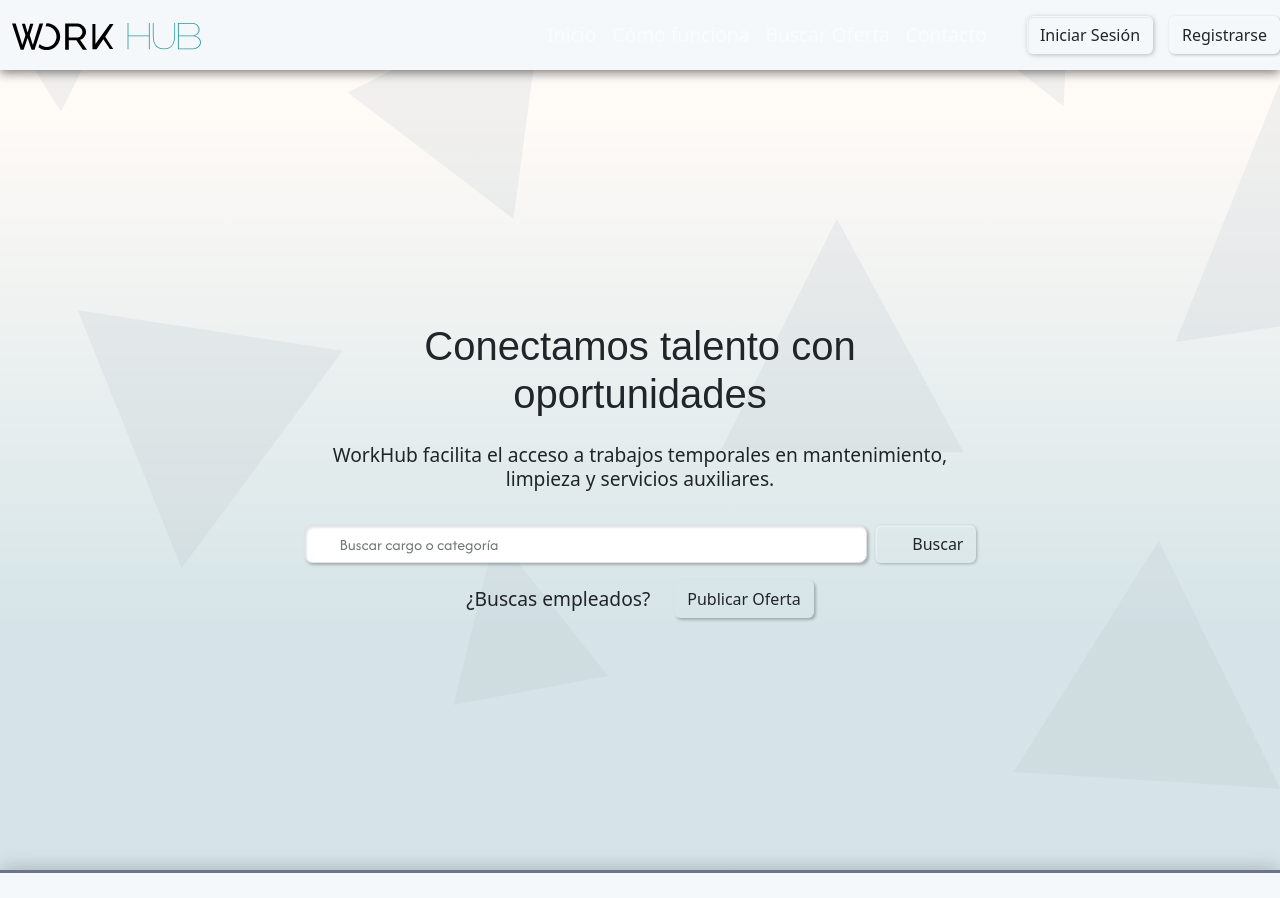
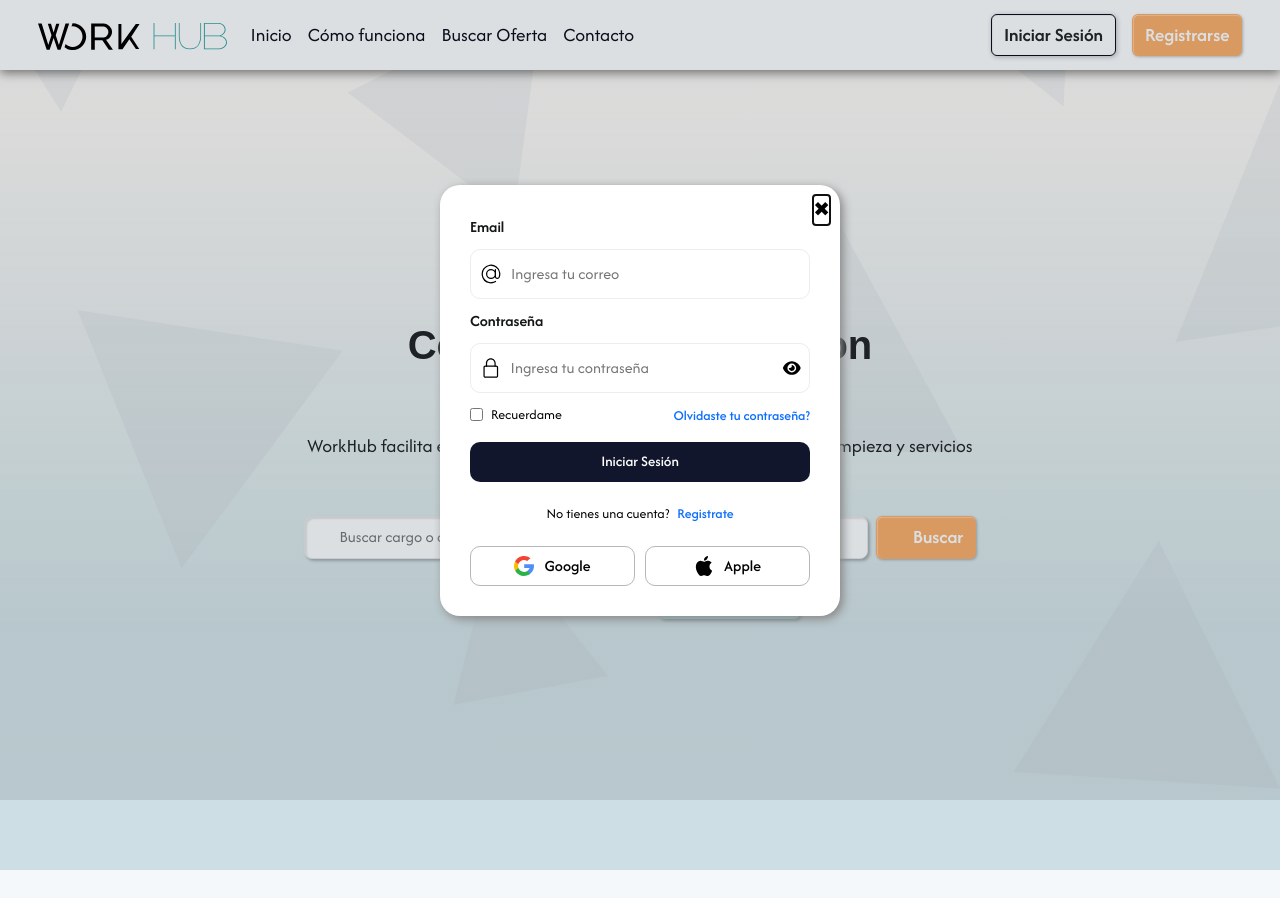
Before and after one commit to ChrisJara1415/WorkHub_Django, a Django app: page / in a window 1280 px wide, after a click on "Iniciar Sesión"; the page is wider, and only the part inside the window is pictured. Shown: the top 898 px of that part. Run offline with Django 5.2, Linux system fonts and the light colour scheme; some libraries are stand-ins or nearby versions.

Commit message:
Se avanza la landing, pero me falta saber por qué no me cargan los icons

```diff
--- a/landing/static/css/header-footer.css
+++ b/landing/static/css/header-footer.css
@@ -1,5 +1,4 @@
 /* Header */
-
 header {
     height: 70px;
     box-shadow: 0 3px 10px rgb(0, 0, 0, 0.5);
@@ -14,6 +13,7 @@ header {
 .navbar {
     padding-inline: clamp(0.8rem, 2vw, 2rem);
     gap: 1.2rem;
+    width: 100vh;
 }
 
 .navbar-collapse {
--- a/landing/templates/base.html
+++ b/landing/templates/base.html
@@ -6,17 +6,19 @@
     <meta name="viewport" content="width=device-width, initial-scale=1.0">
     <title>{% block title %}WorkHub{% endblock %}</title>
     {% load static %}
-    <link rel="stylesheet" href="{% static 'css/index.css' %}">
-    <link rel="stylesheet" href="{% static 'css/common.css' %}">
-    <link rel="stylesheet" href="{% static 'css/header-footer.css' %}">
-    <link rel="stylesheet" href="{% static 'css/modal.css' %}">
-    <link rel="stylesheet" href="https://cdn.jsdelivr.net/npm/bootstrap-icons@1.11.3/font/bootstrap-icons.css">
-    <link  rel="stylesheet" href="https://cdn.jsdelivr.net/npm/bootstrap@5.3.8/dist/css/bootstrap.min.css">
+    <link rel="stylesheet" type="text/css" href="https://cdn.jsdelivr.net/npm/bootstrap@5.3.8/dist/css/bootstrap.min.css">
+    <link rel="stylesheet" type="text/css" href="{% static 'css/index.css' %}">
+    <link rel="stylesheet" type="text/css" href="{% static 'css/header-footer.css' %}">
+    <link rel="stylesheet" type="text/css" href="https://cdn.jsdelivr.net/npm/@splidejs/splide@4.1.4/dist/css/splide.min.css">
+    <link rel="stylesheet" type="text/css" href="https://cdn.jsdelivr.net/npm/bootstrap-icons@1.11.3/font/bootstrap-icons.css">
+    <link rel="stylesheet" type="text/css" href="{% static 'css/modal.css' %}">
+    <link rel="stylesheet" type="text/css" href="{% static 'css/common.css' %}">
 </head>
 
 <body>
     {% include "partials/header.html" %}
-
+    {% include "partials/modal-login.html" %}
+    {% include "partials/modal-signup.html" %}
     <main>
         {% block content %}{% endblock %}
     </main>
--- a/landing/templates/landing/index.html
+++ b/landing/templates/landing/index.html
@@ -272,7 +272,4 @@
 <script src="{% static 'js/register.js' %}"></script>
 <script src="https://cdn.jsdelivr.net/npm/bootstrap@5.3.8/dist/js/bootstrap.bundle.min.js"></script>
 
-<div id="modal-login"></div>
-<div id="modal-signup"></div>
-
 </html>
--- a/landing/templates/partials/header.html
+++ b/landing/templates/partials/header.html
@@ -1,14 +1,14 @@
 {% load static %}
 <header class="align-content-center bk-blankest">
-    <nav class="navbar  bk-blankest cl-dark navbar-expand-md  navbar-dark " id="myNav">
-        <div class="container-fluid pe-0 ">
-            <a class="navbar-brand " href="/index.html"> <img id="imgHeader" src="{% static 'img/logo/logotipoWK.svg' %}"
-                    alt="logotipo Work Hub"></a>
+    <nav class="navbar navbar-expand-lg navbar-dark bg-blankest w-100" id="myNav">
+        <div class="container-fluid">
+            <a class="navbar-brand " href="/index.html"> <img id="imgHeader"
+                    src="{% static 'img/logo/logotipoWK.svg' %}" alt="logotipo Work Hub"></a>
             <button class="navbar-toggler " type="button" data-bs-toggle="collapse" data-bs-target="#collapsibleNavbar">
                 <span class="navbar-toggler-icon cl-dark"></span>
             </button>
-            <div class="collapse navbar-collapse justify-content-end  fs" id="collapsibleNavbar">
-                <ul class="navbar-nav ">
+            <div class="collapse navbar-collapse justify-content-between fs" id="collapsibleNavbar">
+                <ul class="navbar-nav">
                     <li class="nav-item">
                         <a class="nav-link cl-dark my-Link" href="/index.html">Inicio</a>
                     </li>
@@ -19,7 +19,7 @@
                         <a class="nav-link cl-dark my-Link" href="#ldg-busqueda">Buscar Oferta</a>
                     </li>
                     <li class="nav-item">
-                        <a class="nav-link cl-dark my-Link" href="/pages/contact-us.html">Contacto</a>
+                        <a class="nav-link cl-dark my-Link" href="/contact-us.html">Contacto</a>
                     </li>
                 </ul>
                 <div class="d-grid gap-2 d-md-flex justify-content-md-end ">
--- /dev/null
+++ b/landing/templates/partials/modal-login.html
@@ -0,0 +1,93 @@
+<dialog id="modalLogin" closedby="any">
+    <form class="form">
+
+        <button onclick="closeModal(event)" class="close">✖</button>
+
+        <div class="flex-column">
+            <label for="email">Email</label>
+        </div>
+        <div class="inputForm">
+            <svg height="20" viewBox="0 0 32 32" width="20" xmlns="http://www.w3.org/2000/svg">
+                <g id="Layer_3" data-name="Layer 3">
+                    <path
+                        d="m30.853 13.87a15 15 0 0 0 -29.729 4.082 15.1 15.1 0 0 0 12.876 12.918 15.6 15.6 0 0 0 2.016.13 14.85 14.85 0 0 0 7.715-2.145 1 1 0 1 0 -1.031-1.711 13.007 13.007 0 1 1 5.458-6.529 2.149 2.149 0 0 1 -4.158-.759v-10.856a1 1 0 0 0 -2 0v1.726a8 8 0 1 0 .2 10.325 4.135 4.135 0 0 0 7.83.274 15.2 15.2 0 0 0 .823-7.455zm-14.853 8.13a6 6 0 1 1 6-6 6.006 6.006 0 0 1 -6 6z">
+                    </path>
+                </g>
+            </svg>
+            <input id="email" type="email" class="input" placeholder="Ingresa tu correo">
+        </div>
+
+        <div class="flex-column">
+            <label for="password">Contraseña </label>
+        </div>
+        <div class="inputForm">
+            <svg height="20" viewBox="-64 0 512 512" width="20" xmlns="http://www.w3.org/2000/svg">
+                <path
+                    d="m336 512h-288c-26.453125 0-48-21.523438-48-48v-224c0-26.476562 21.546875-48 48-48h288c26.453125 0 48 21.523438 48 48v224c0 26.476562-21.546875 48-48 48zm-288-288c-8.8125 0-16 7.167969-16 16v224c0 8.832031 7.1875 16 16 16h288c8.8125 0 16-7.167969 16-16v-224c0-8.832031-7.1875-16-16-16zm0 0">
+                </path>
+                <path
+                    d="m304 224c-8.832031 0-16-7.167969-16-16v-80c0-52.929688-43.070312-96-96-96s-96 43.070312-96 96v80c0 8.832031-7.167969 16-16 16s-16-7.167969-16-16v-80c0-70.59375 57.40625-128 128-128s128 57.40625 128 128v80c0 8.832031-7.167969 16-16 16zm0 0">
+                </path>
+            </svg>
+            <input id="password" type="password" class="input" placeholder="Ingresa tu contraseña">
+            <svg onclick="togglePassword()" class="me-2" viewBox="0 0 576 512" height="1em"
+                xmlns="http://www.w3.org/2000/svg">
+                <path
+                    d="M288 32c-80.8 0-145.5 36.8-192.6 80.6C48.6 156 17.3 208 2.5 243.7c-3.3 7.9-3.3 16.7 0 24.6C17.3 304 48.6 356 95.4 399.4C142.5 443.2 207.2 480 288 480s145.5-36.8 192.6-80.6c46.8-43.5 78.1-95.4 93-131.1c3.3-7.9 3.3-16.7 0-24.6c-14.9-35.7-46.2-87.7-93-131.1C433.5 68.8 368.8 32 288 32zM144 256a144 144 0 1 1 288 0 144 144 0 1 1 -288 0zm144-64c0 35.3-28.7 64-64 64c-7.1 0-13.9-1.2-20.3-3.3c-5.5-1.8-11.9 1.6-11.7 7.4c.3 6.9 1.3 13.8 3.2 20.7c13.7 51.2 66.4 81.6 117.6 67.9s81.6-66.4 67.9-117.6c-11.1-41.5-47.8-69.4-88.6-71.1c-5.8-.2-9.2 6.1-7.4 11.7c2.1 6.4 3.3 13.2 3.3 20.3z">
+                </path>
+            </svg>
+        </div>
+
+        <div class="flex-row">
+            <div class="d-flex align-items-center gap-2">
+                <input id="checkbox" type="checkbox">
+                <label for="checkbox">Recuerdame </label>
+            </div>
+            <a class="text-decoration-none" href="#"><span class="span">Olvidaste tu contraseña?</span></a>
+        </div>
+
+        <button onclick="validateLogin()" id="btn-log-in" class="button-submit">Iniciar Sesión</button>
+
+        <p class="p">No tienes una cuenta? <a onclick="changeModal()" id="change-modal"
+                class="text-decoration-none"><span class="span">Registrate</span></a></p>
+        <div class="flex-row">
+            <button class="btn-login">
+                <svg version="1.1" width="20" id="Layer_1" xmlns="http://www.w3.org/2000/svg"
+                    xmlns:xlink="http://www.w3.org/1999/xlink" x="0px" y="0px" viewBox="0 0 512 512"
+                    style="enable-background:new 0 0 512 512;" xml:space="preserve">
+                    <path style="fill:#FBBB00;" d="M113.47,309.408L95.648,375.94l-65.139,1.378C11.042,341.211,0,299.9,0,256
+        c0-42.451,10.324-82.483,28.624-117.732h0.014l57.992,10.632l25.404,57.644c-5.317,15.501-8.215,32.141-8.215,49.456
+        C103.821,274.792,107.225,292.797,113.47,309.408z"></path>
+                    <path style="fill:#518EF8;" d="M507.527,208.176C510.467,223.662,512,239.655,512,256c0,18.328-1.927,36.206-5.598,53.451
+        c-12.462,58.683-45.025,109.925-90.134,146.187l-0.014-0.014l-73.044-3.727l-10.338-64.535
+        c29.932-17.554,53.324-45.025,65.646-77.911h-136.89V208.176h138.887L507.527,208.176L507.527,208.176z"></path>
+                    <path style="fill:#28B446;" d="M416.253,455.624l0.014,0.014C372.396,490.901,316.666,512,256,512
+        c-97.491,0-182.252-54.491-225.491-134.681l82.961-67.91c21.619,57.698,77.278,98.771,142.53,98.771
+        c28.047,0,54.323-7.582,76.87-20.818L416.253,455.624z"></path>
+                    <path style="fill:#F14336;" d="M419.404,58.936l-82.933,67.896c-23.335-14.586-50.919-23.012-80.471-23.012
+        c-66.729,0-123.429,42.957-143.965,102.724l-83.397-68.276h-0.014C71.23,56.123,157.06,0,256,0
+        C318.115,0,375.068,22.126,419.404,58.936z"></path>
+                </svg>
+                Google
+            </button>
+
+            <button class="btn-login">
+                <svg version="1.1" height="20" width="20" id="Capa_1" xmlns="http://www.w3.org/2000/svg"
+                    xmlns:xlink="http://www.w3.org/1999/xlink" x="0px" y="0px" viewBox="0 0 22.773 22.773"
+                    style="enable-background:new 0 0 22.773 22.773;" xml:space="preserve">
+                    <g>
+                        <g>
+                            <path
+                                d="M15.769,0c0.053,0,0.106,0,0.162,0c0.13,1.606-0.483,2.806-1.228,3.675c-0.731,0.863-1.732,1.7-3.351,1.573 c-0.108-1.583,0.506-2.694,1.25-3.561C13.292,0.879,14.557,0.16,15.769,0z">
+                            </path>
+                            <path
+                                d="M20.67,16.716c0,0.016,0,0.03,0,0.045c-0.455,1.378-1.104,2.559-1.896,3.655c-0.723,0.995-1.609,2.334-3.191,2.334 c-1.367,0-2.275-0.879-3.676-0.903c-1.482-0.024-2.297,0.735-3.652,0.926c-0.155,0-0.31,0-0.462,0 c-0.995-0.144-1.798-0.932-2.383-1.642c-1.725-2.098-3.058-4.808-3.306-8.276c0-0.34,0-0.679,0-1.019 c0.105-2.482,1.311-4.5,2.914-5.478c0.846-0.52,2.009-0.963,3.304-0.765c0.555,0.086,1.122,0.276,1.619,0.464 c0.471,0.181,1.06,0.502,1.618,0.485c0.378-0.011,0.754-0.208,1.135-0.347c1.116-0.403,2.21-0.865,3.652-0.648 c1.733,0.262,2.963,1.032,3.723,2.22c-1.466,0.933-2.625,2.339-2.427,4.74C17.818,14.688,19.086,15.964,20.67,16.716z">
+                            </path>
+                        </g>
+                    </g>
+                </svg>
+                Apple
+            </button>
+        </div>
+    </form>
+</dialog>
--- /dev/null
+++ b/landing/templates/partials/modal-signup.html
@@ -0,0 +1,89 @@
+<dialog id="modalSignUp" closedby="any">
+  <form class="form">
+
+      <button onclick="closeModalSignUp(event)" class="close">✖</button>
+
+    <div class="flex-column">
+      <label for="email-sign-up">Email </label>
+    </div>
+    <div class="inputForm">
+      <svg height="20" viewBox="0 0 32 32" width="20" xmlns="http://www.w3.org/2000/svg">
+        <g id="Layer_3" data-name="Layer 3">
+          <path
+            d="m30.853 13.87a15 15 0 0 0 -29.729 4.082 15.1 15.1 0 0 0 12.876 12.918 15.6 15.6 0 0 0 2.016.13 14.85 14.85 0 0 0 7.715-2.145 1 1 0 1 0 -1.031-1.711 13.007 13.007 0 1 1 5.458-6.529 2.149 2.149 0 0 1 -4.158-.759v-10.856a1 1 0 0 0 -2 0v1.726a8 8 0 1 0 .2 10.325 4.135 4.135 0 0 0 7.83.274 15.2 15.2 0 0 0 .823-7.455zm-14.853 8.13a6 6 0 1 1 6-6 6.006 6.006 0 0 1 -6 6z">
+          </path>
+        </g>
+      </svg>
+      <input id="email-sign-up" type="email" class="input" placeholder="Ingresa tu correo">
+    </div>
+
+    <div class="flex-column">
+      <label for="password-sign-up">Contraseña </label>
+    </div>
+    <div class="inputForm">
+      <svg height="20" viewBox="-64 0 512 512" width="20" xmlns="http://www.w3.org/2000/svg">
+        <path
+          d="m336 512h-288c-26.453125 0-48-21.523438-48-48v-224c0-26.476562 21.546875-48 48-48h288c26.453125 0 48 21.523438 48 48v224c0 26.476562-21.546875 48-48 48zm-288-288c-8.8125 0-16 7.167969-16 16v224c0 8.832031 7.1875 16 16 16h288c8.8125 0 16-7.167969 16-16v-224c0-8.832031-7.1875-16-16-16zm0 0">
+        </path>
+        <path
+          d="m304 224c-8.832031 0-16-7.167969-16-16v-80c0-52.929688-43.070312-96-96-96s-96 43.070312-96 96v80c0 8.832031-7.167969 16-16 16s-16-7.167969-16-16v-80c0-70.59375 57.40625-128 128-128s128 57.40625 128 128v80c0 8.832031-7.167969 16-16 16zm0 0">
+        </path>
+      </svg>
+      <input id="password-sign-up" type="password" class="input" placeholder="Ingresa tu contraseña">
+      <svg class="me-2" viewBox="0 0 576 512" height="1em" xmlns="http://www.w3.org/2000/svg">
+        <path
+          d="M288 32c-80.8 0-145.5 36.8-192.6 80.6C48.6 156 17.3 208 2.5 243.7c-3.3 7.9-3.3 16.7 0 24.6C17.3 304 48.6 356 95.4 399.4C142.5 443.2 207.2 480 288 480s145.5-36.8 192.6-80.6c46.8-43.5 78.1-95.4 93-131.1c3.3-7.9 3.3-16.7 0-24.6c-14.9-35.7-46.2-87.7-93-131.1C433.5 68.8 368.8 32 288 32zM144 256a144 144 0 1 1 288 0 144 144 0 1 1 -288 0zm144-64c0 35.3-28.7 64-64 64c-7.1 0-13.9-1.2-20.3-3.3c-5.5-1.8-11.9 1.6-11.7 7.4c.3 6.9 1.3 13.8 3.2 20.7c13.7 51.2 66.4 81.6 117.6 67.9s81.6-66.4 67.9-117.6c-11.1-41.5-47.8-69.4-88.6-71.1c-5.8-.2-9.2 6.1-7.4 11.7c2.1 6.4 3.3 13.2 3.3 20.3z">
+        </path>
+      </svg>
+    </div>
+
+    <button onclick="signUp()" id="btn-sign-up" class="button-submit">Registrarse
+    </button>
+    <p class="p m-0">O registrate con</p>
+
+    <div class="flex-row">
+      <button class="btn-login">Google</button>
+      <button class="btn-login">Apple</button>
+    </div>
+    <div class="flex-row">
+      <button class="btn-login">
+        <svg version="1.1" width="20" id="Layer_1" xmlns="http://www.w3.org/2000/svg"
+          xmlns:xlink="http://www.w3.org/1999/xlink" x="0px" y="0px" viewBox="0 0 512 512"
+          style="enable-background:new 0 0 512 512;" xml:space="preserve">
+          <path style="fill:#FBBB00;" d="M113.47,309.408L95.648,375.94l-65.139,1.378C11.042,341.211,0,299.9,0,256
+        c0-42.451,10.324-82.483,28.624-117.732h0.014l57.992,10.632l25.404,57.644c-5.317,15.501-8.215,32.141-8.215,49.456
+        C103.821,274.792,107.225,292.797,113.47,309.408z"></path>
+          <path style="fill:#518EF8;" d="M507.527,208.176C510.467,223.662,512,239.655,512,256c0,18.328-1.927,36.206-5.598,53.451
+        c-12.462,58.683-45.025,109.925-90.134,146.187l-0.014-0.014l-73.044-3.727l-10.338-64.535
+        c29.932-17.554,53.324-45.025,65.646-77.911h-136.89V208.176h138.887L507.527,208.176L507.527,208.176z"></path>
+          <path style="fill:#28B446;" d="M416.253,455.624l0.014,0.014C372.396,490.901,316.666,512,256,512
+        c-97.491,0-182.252-54.491-225.491-134.681l82.961-67.91c21.619,57.698,77.278,98.771,142.53,98.771
+        c28.047,0,54.323-7.582,76.87-20.818L416.253,455.624z"></path>
+          <path style="fill:#F14336;" d="M419.404,58.936l-82.933,67.896c-23.335-14.586-50.919-23.012-80.471-23.012
+        c-66.729,0-123.429,42.957-143.965,102.724l-83.397-68.276h-0.014C71.23,56.123,157.06,0,256,0
+        C318.115,0,375.068,22.126,419.404,58.936z"></path>
+        </svg>
+        Google
+      </button>
+
+      <button class="btn-login">
+        <svg version="1.1" height="20" width="20" id="Capa_1" xmlns="http://www.w3.org/2000/svg"
+          xmlns:xlink="http://www.w3.org/1999/xlink" x="0px" y="0px" viewBox="0 0 22.773 22.773"
+          style="enable-background:new 0 0 22.773 22.773;" xml:space="preserve">
+          <g>
+            <g>
+              <path
+                d="M15.769,0c0.053,0,0.106,0,0.162,0c0.13,1.606-0.483,2.806-1.228,3.675c-0.731,0.863-1.732,1.7-3.351,1.573 c-0.108-1.583,0.506-2.694,1.25-3.561C13.292,0.879,14.557,0.16,15.769,0z">
+              </path>
+              <path
+                d="M20.67,16.716c0,0.016,0,0.03,0,0.045c-0.455,1.378-1.104,2.559-1.896,3.655c-0.723,0.995-1.609,2.334-3.191,2.334 c-1.367,0-2.275-0.879-3.676-0.903c-1.482-0.024-2.297,0.735-3.652,0.926c-0.155,0-0.31,0-0.462,0 c-0.995-0.144-1.798-0.932-2.383-1.642c-1.725-2.098-3.058-4.808-3.306-8.276c0-0.34,0-0.679,0-1.019 c0.105-2.482,1.311-4.5,2.914-5.478c0.846-0.52,2.009-0.963,3.304-0.765c0.555,0.086,1.122,0.276,1.619,0.464 c0.471,0.181,1.06,0.502,1.618,0.485c0.378-0.011,0.754-0.208,1.135-0.347c1.116-0.403,2.21-0.865,3.652-0.648 c1.733,0.262,2.963,1.032,3.723,2.22c-1.466,0.933-2.625,2.339-2.427,4.74C17.818,14.688,19.086,15.964,20.67,16.716z">
+              </path>
+            </g>
+          </g>
+        </svg>
+        Apple
+      </button>
+    </div>
+
+  </form>
+</dialog>
```
